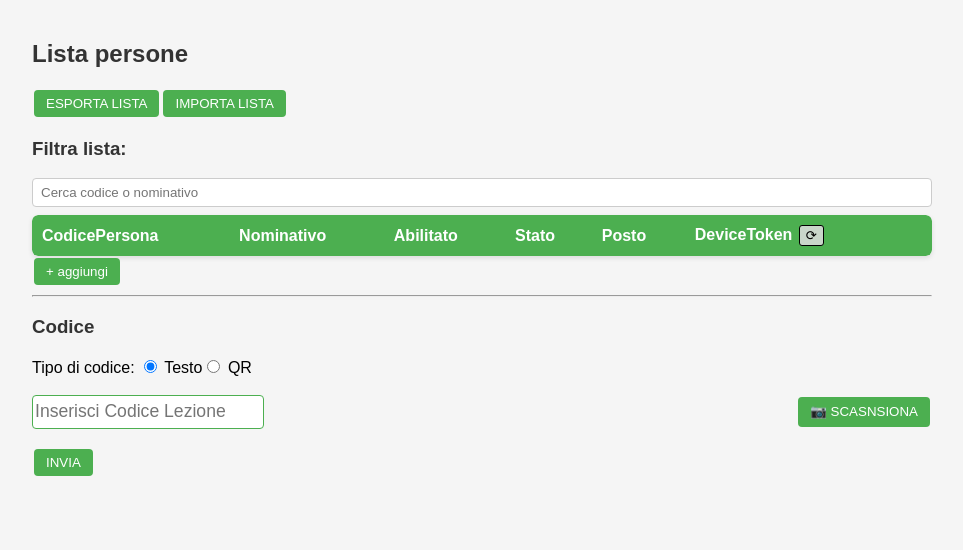
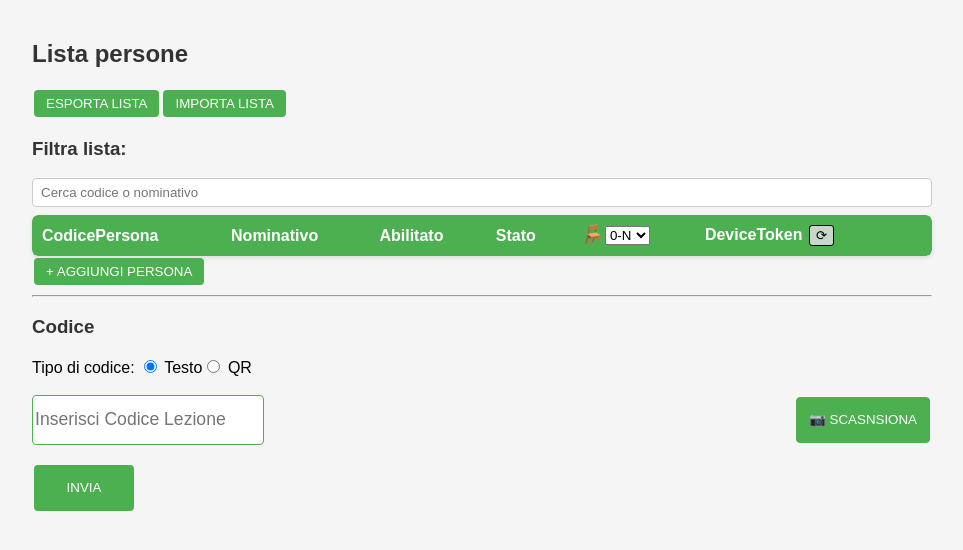
Before and after one commit to andreaceccato/rilevazione-presenze-test, a website: page index.html in a window 1280 px wide. Shown: the whole page, without its empty margins (158-1121 px from the left). Drawn offline with Linux system fonts and the light colour scheme.

Commit message:
feat: set seat mode (increment or equals), styles btn send, scan

```diff
--- a/index.html
+++ b/index.html
@@ -96,7 +96,17 @@
   tr:nth-child(even) {
     background: #f9f9f9;
   }
-
+  .th-posto {
+    display: flex;
+    align-items: center;
+  }
+  .th-posto i {
+    font-size: 20px;
+    margin-right: 1px;
+  }
+  .th-posto select {
+    width: 45px;
+  }
   #table-container {
     max-height: 400px;
     overflow-y: auto;
@@ -105,7 +115,7 @@
   }
 
   #in-code {
-    height: 30px;
+    height: inherit;
     border-radius: 4px;
     border: 1px solid #4caf50;
     font-size: 1.1em;
@@ -234,6 +244,24 @@
     display: flex;
     justify-content: space-between;
   }
+  .box-code-actions input,
+  .box-code-actions button {
+    height: 46px;
+  }
+  .box-code-actions input:focus {
+    box-shadow: 0 0 5px #4caf50;
+  }
+  .box-code-actions button {
+    border: 1px solid #4caf50;
+  }
+  #btn-send {
+    height: 46px;
+    width: 100px;
+  }
+  #btn-send:hover,
+  #btn-send:active {
+    font-weight: 900;
+  }
   .layar-settings-zoom {
     position: absolute;
     top: 100%;
@@ -246,10 +274,13 @@
     width: 10em;
   }
   .input-nominativo {
-    width: 8em;
+    width: 4em;
   }
   .input-posto {
     width: 40px;
+  }
+  input[type=checkbox] {
+    cursor: pointer;
   }
   .input-device-token {
     width: 155px;
@@ -293,7 +324,13 @@
 <th>Nominativo</th>
 <th>Abilitato</th>
 <th>Stato</th>
-<th>Posto</th>
+<th class="th-posto">
+  <i>🪑</i>
+  <select v-model="seatMode" @change="fixSeat">
+    <option value="equals">0-0</option>
+    <option value="incremental">0-N</option>
+  </select>
+</th>
 <th>DeviceToken <button class="btn-refresh-device-token" @click="refreshAllDeviceToken" title="Aggiorna tutti i token">⟳</button></th>
 <th></th>
 </tr>
@@ -315,7 +352,7 @@
 </table>
 </div>
 
-<button @click="add">+ aggiungi</button>
+<button @click="add">+ AGGIUNGI PERSONA</button>
 <hr>
 
 <h3>Codice</h3>
@@ -375,7 +412,7 @@ Tipo di codice:
 
 <br>
 
-<button @click="start" :disabled="running">INVIA</button>
+<button id="btn-send" @click="start" :disabled="running">INVIA</button>
 
 <div v-if="percent>0">
 <div class="progress"><div class="bar" :style="{width:percent+'%'}"></div></div>
@@ -422,6 +459,7 @@ createApp({
       qr: null,
       scanning: false,
       persone: [],
+      seatMode: "incremental", // "equals" o "incremental"
       codice: "",
       typeCode: "text", // 'qr' o 'text
       ocrInterval: null,
@@ -447,6 +485,11 @@ createApp({
       this.persone = JSON.parse(saved);
     }
 
+    const seatMode = localStorage.getItem("seatMode");
+    if (seatMode) {
+      this.seatMode = seatMode;
+    }
+
     const savedSatting = localStorage.getItem("customSettingsZoom");
     if (savedSatting) {
       this.customSettingsZoom = Object.assign(this.customSettingsZoom, JSON.parse(savedSatting));
@@ -464,6 +507,11 @@ createApp({
       },
       deep: true
     },
+    seatMode: {
+      handler() {
+        localStorage.setItem("seatMode", this.seatMode);
+      }
+    }
   },
   computed: {
     filteredPersone() {
@@ -514,6 +562,12 @@ createApp({
     },
     fixSeat() {
       // Correggi posto per tutti
+      if (this.seatMode === "equals") {
+        this.persone.forEach(p => {
+          p.posto = "000";
+        });
+        return;
+      }
       this.persone.forEach((p, index) => {
         p.posto = index.toString().padStart(3, "0");
       });
@@ -648,7 +702,7 @@ createApp({
           const payload = {
             autenticazione: true,
             dati_addizionali: {longitudine: '', latitudine: '', timestamp: Date.now()},
-            matricola_studente: p.codicePersona,
+            matricola_studente: p.codicePersona.trim(),
             lingua: 'it',
             device_token: p.deviceToken,
             posto: p.posto,
```
